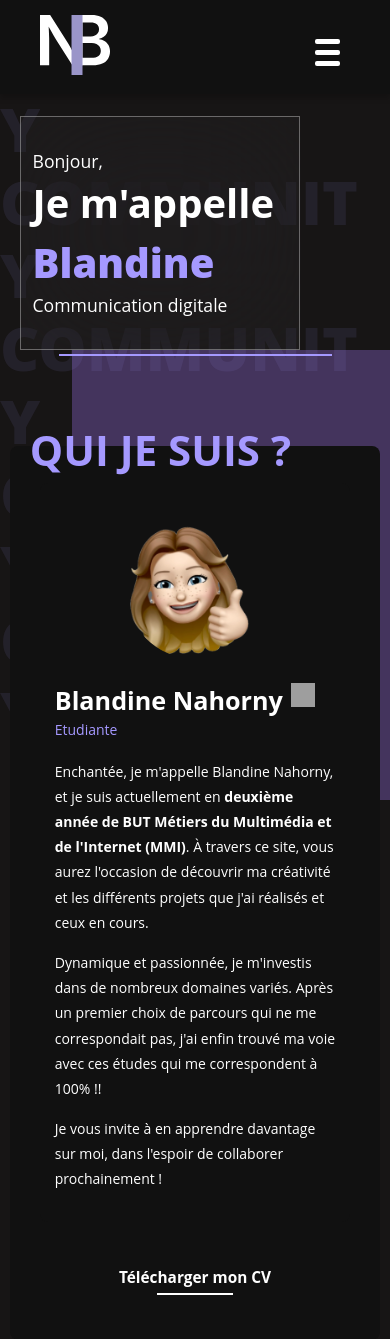
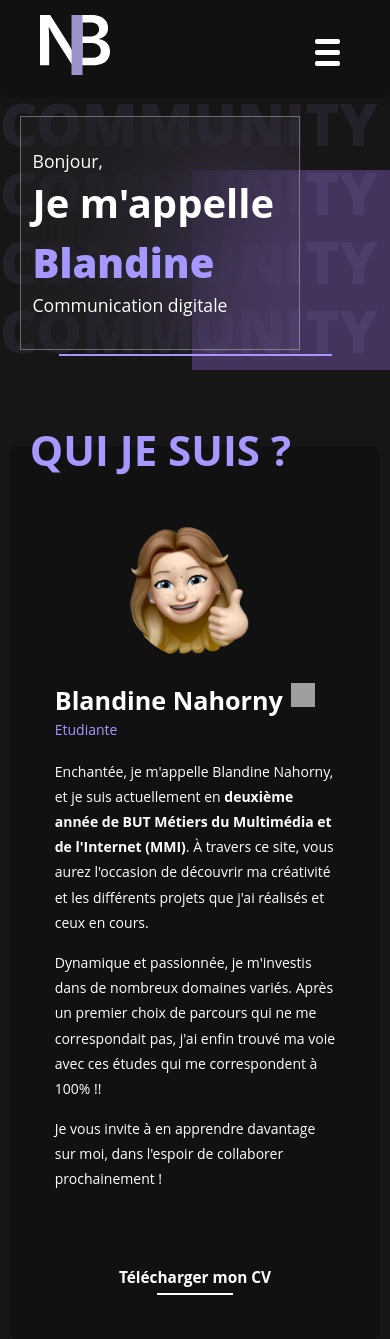
Before and after one commit to BlandineNAHORNY/Portfolo2024_Blandine-Nahorny, a WordPress theme: template index.php in a window 390 px wide; the page is wider, and only the part inside the window is pictured. Shown: the top 1339 px of that part. Run offline with PHP 8.4 and a stand-in for WordPress, Linux system fonts and the light colour scheme; the site name, menu and one post (Sample post) are stand-ins, and other content is empty; grey boxes are pictures that could not be loaded.

Commit message:
feat : overall improvement V.2

```diff
--- a/style.css
+++ b/style.css
@@ -1237,7 +1237,7 @@ form textarea:focus {
     }
 
     .hero::before {
-        font-size: 3.8rem; /* Taille ajustée pour "COMMUNITY" pour mobile */
+        font-size: 3.6rem; /* Taille ajustée pour "COMMUNITY" pour mobile */
         line-height: 1.2;
         top: 0;
         left: 0;
@@ -1278,7 +1278,9 @@ form textarea:focus {
     }
 
     .hero_rightcontent {
-        width: 800px; /* Augmente la largeur du carré violet */
-        height: 500px;
+        width: 200px; /* Augmente la largeur du carré violet */
+        height: 200px;
+        margin-top: -180px;
+        margin-left: 120px;
     }
 }
```
Also changed, not shown: galerie-projet.php (+22 -7 lines), single-projet.php (+4 -4 lines).
